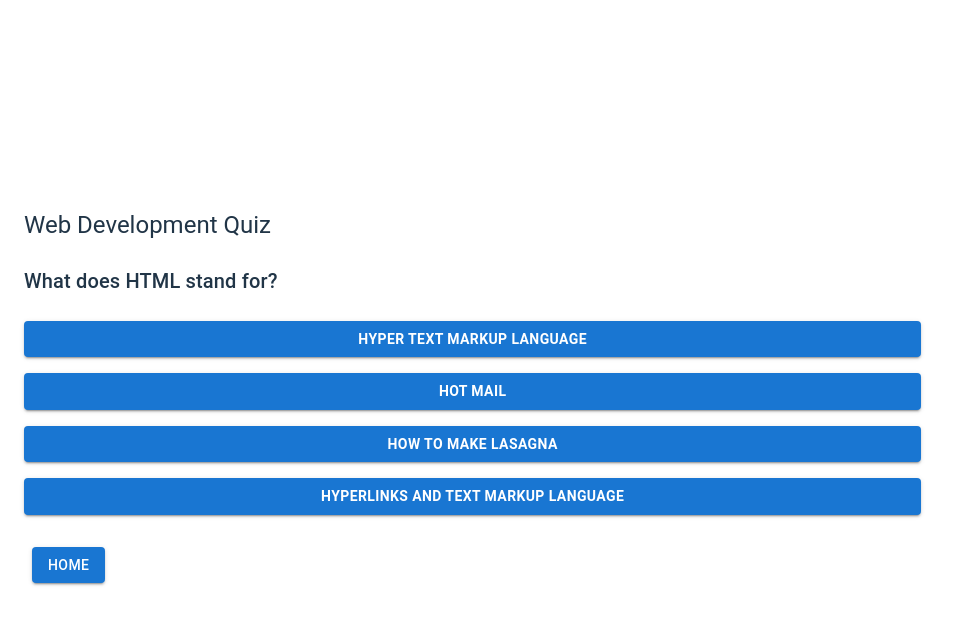
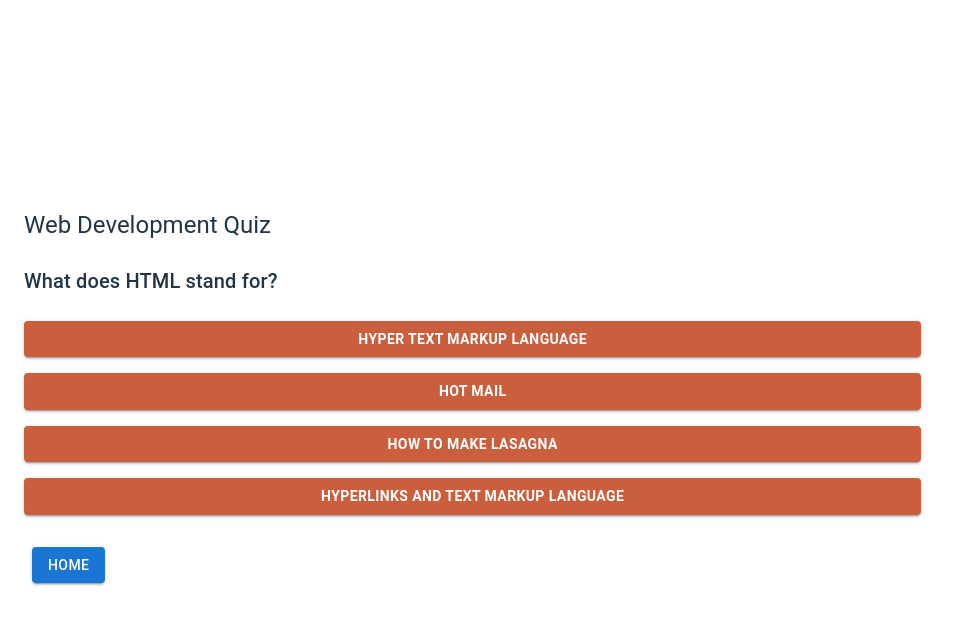
Before and after one commit to gabriela035/ReactTs-InfoQuizz, a React (Vite) app in the folder info-quiz/: page / in a window 1280 px wide. Both pictures are taken after a click on the button "Web Development". Shown: the top 624 px of the page, without its empty margins (0-962 px from the left). Built offline with nearby package versions, Linux system fonts and the light colour scheme.

Commit message:
more fixes for selecting an answer

```diff
--- a/info-quiz/src/components/AnswerButton.tsx
+++ b/info-quiz/src/components/AnswerButton.tsx
@@ -1,4 +1,4 @@
-import { Button } from "@mui/material";
+import { Button, useTheme } from "@mui/material";
 
 type Props = {
   text: string;
@@ -13,35 +13,51 @@ const AnswerButton = ({
   text,
   onClick,
   isSelected,
-  isCorrect,
+  isCorrect = false,
   showFeedback,
   disabled,
 }: Props) => {
+  const theme = useTheme();
+
+  let backgroundColor: string | undefined;
+  let hoverColor: string | undefined;
+  let textColor: string | undefined;
+
+  const isAnsweredCorrectly = isSelected && isCorrect;
+  const isAnsweredIncorrectly = isSelected && !isCorrect;
+  const isRevealCorrect = !isSelected && isCorrect;
+
+  if (showFeedback) {
+    if (isAnsweredCorrectly) {
+      backgroundColor = "#273f29ff";
+      hoverColor = theme.palette.success.dark;
+      textColor = "white";
+    } else if (isAnsweredIncorrectly) {
+      backgroundColor = "#6f0000d5";
+      hoverColor = theme.palette.error.dark;
+      textColor = "white";
+    } else if (isRevealCorrect) {
+      backgroundColor = theme.palette.success.main;
+      hoverColor = theme.palette.success.dark;
+      textColor = undefined; // keep default text
+    }
+  }
+
   return (
     <Button
       fullWidth
-      variant="contained"
+      variant={"contained"}
       onClick={onClick}
-      disabled={disabled}
+      // DON'T use disabled prop; override interaction via sx
       sx={{
         marginY: 1,
-        color: "white",
         fontWeight: 600,
-        backgroundColor: showFeedback
-          ? isCorrect
-            ? "green"
-            : isSelected
-            ? "red"
-            : undefined // default MUI color
-          : undefined,
+        backgroundColor: backgroundColor ?? "#cb5e3c",
+        color: textColor,
+        pointerEvents: disabled ? "none" : "auto",
+        opacity: disabled ? 0.8 : 1, // slight fade if needed
         "&:hover": {
-          backgroundColor: showFeedback
-            ? isCorrect
-              ? "darkgreen"
-              : isSelected
-              ? "darkred"
-              : undefined
-            : undefined,
+          backgroundColor: hoverColor ?? backgroundColor,
         },
       }}
     >
```
